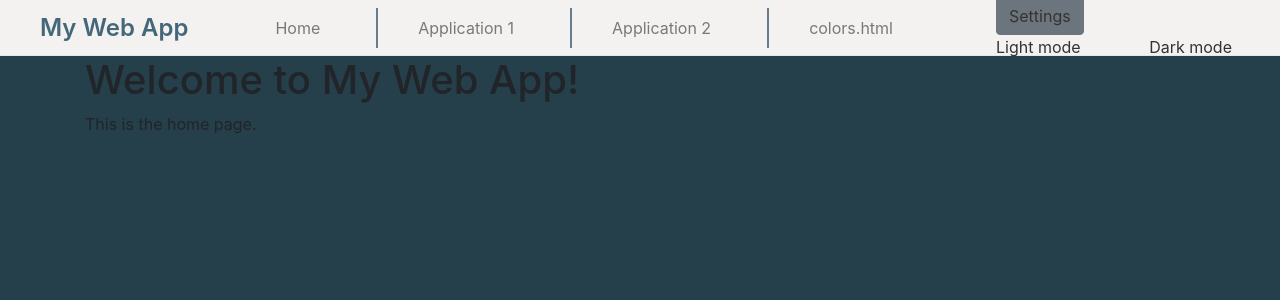
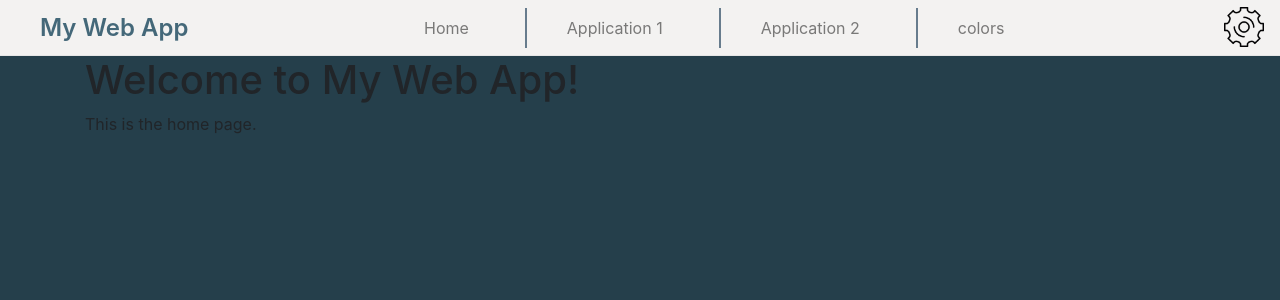
Before and after one commit to Keegan2021/WebApp, a Flask app: page / in a window 1280 px wide. Shown: the top 300 px of the page. Run offline with Flask 2, Linux system fonts and the light colour scheme; some libraries are stand-ins or nearby versions.

Commit message:
added settings gear functionality

```diff
--- a/newproject/static/css/navbar.css
+++ b/newproject/static/css/navbar.css
@@ -48,35 +48,36 @@
     color: #0078D4 !important;
 }
 
-/* Dropdown menu for settings style*/
-.nav_dropdown-toggle {
-    color: #333;
-    font-size: 16px;
-    font-weight: 400;
-    margin-left: 2rem;
-    margin-right: 2rem;
-    text-decoration: none;
+/* popout pane for settings */
+/* hide the settings pane by default */
+#settings-pane {
+    display: none;
 }
 
-.nav_dropdown-toggle:hover {
-    color: #0078D4 !important;
-    background-color: rgb(141, 194, 255);
-    border-radius: 5px;
-    text-decoration: underline;
+/* style the settings button/link */
+#settings-button {
+    padding: 12px;
+    text-align: auto;
+    margin-top: 5px;
+    border: none;
+    cursor: pointer;
+    display: inline-block;
+    width: 40px;
+    height: 40px;
+    background-image: url("../images/settings_gear.png");
+    background-repeat: no-repeat;
+    background-size: 100%;
 }
 
-.nav_dropdown-item {
-    color: #333;
-    font-size: 16px;
-    font-weight: 400;
-    margin-left: 2rem;
-    margin-right: 2rem;
-    text-decoration: none;
+/* show the settings pane when the button/link is clicked */
+#settings-pane {
+    display: none;
+    position: absolute;
+    top: 55px;
+    right: 20px;
+    background-color: white;
+    border: 1px solid rgb(15, 15, 15);
+    padding: 30px;
+    box-shadow: 0 2px 2px rgba(0,0,0,0.3);
+    z-index: 1;
 }
-
-.nav_dropdown-item:hover {
-    color: #0078D4 !important;
-    background-color: rgb(141, 194, 255);
-    border-radius: 5px;
-    text-decoration: underline;
-}
--- a/newproject/static/scripts/navbar_settings_dropdown.js
+++ /dev/null
@@ -1,19 +0,0 @@
-$(document).ready(function() {
-    console.log("Dropdown script loaded"); // Add this line
-    $('.nav_dropdown-toggle').click(function() {
-        $('.nav_dropdown-menu').toggle();
-    });
-
-    $('.nav_dropdown-item').click(function() {
-        var mode = $(this).data('mode');
-        $.ajax({
-            type: 'POST',
-            url: '/set_mode',
-            data: {'mode': mode},
-            success: function() {
-                location.reload(); // Refresh the page to apply the new mode
-            }
-        });
-        $('.nav_dropdown-menu').toggle();
-    });
-});
--- /dev/null
+++ b/newproject/static/scripts/settings_popout.js
@@ -0,0 +1,44 @@
+var settingsButton = document.getElementById('settings-button');
+var settingsPane = document.getElementById('settings-pane');
+
+
+settingsButton.addEventListener('click', function() {
+    if (settingsPane.style.display === 'block') {
+        closeSettingsPane();
+    } else {
+        openSettingsPane();
+    }
+});
+
+document.addEventListener('click', function(event) {
+    // If settings Pane is not displayed dont do anything.
+    if (settingsPane.style.display === 'none' ) {
+        return
+    }
+    // Check if the clicked element is outside the settings pane
+    if (event.target != settingsButton && !settingsPane.contains(event.target)) {
+        closeSettingsPane();
+    }
+});
+
+function openSettingsPane() {
+    settingsPane.style.display = 'block';
+    settingsButton.style.transform = "rotate(10deg)";
+    setTimeout(function() {
+        settingsButton.style.transform = "rotate(20deg)";
+    }, 10);
+    setTimeout(function() {
+        settingsButton.style.transform = "rotate(30deg)";
+    }, 20);
+}
+
+function closeSettingsPane() {
+    settingsPane.style.display = 'none';
+    settingsButton.style.transform = "rotate(20deg)";
+    setTimeout(function() {
+        settingsButton.style.transform = "rotate(10deg)";
+    }, 10);
+    setTimeout(function() {
+        settingsButton.style.transform = "rotate(0deg)";
+    }, 20);
+}
--- a/newproject/templates/base.html
+++ b/newproject/templates/base.html
@@ -5,10 +5,6 @@
     <link rel="stylesheet" href="https://stackpath.bootstrapcdn.com/bootstrap/4.3.1/css/bootstrap.min.css">
     <link rel="stylesheet" href="{{ url_for('static', filename='css/navbar.css') }}">
     <link rel="stylesheet" href="{{ url_for('static', filename='css/baseGeneral.css') }}">
-
-    <script src="https://code.jquery.com/jquery-3.3.1.slim.min.js"></script>
-    <script src="{{ url_for('static', filename='scripts/navbar_settings_dropdown.js') }}"></script>
-
 </head>
 <body>
     <nav class="navbar navbar-expand-lg navbar-light bg-light">
@@ -28,25 +24,31 @@
                     <a class="nav-link" href="/app2">Application 2</a>
                 </li>
                 <li class="nav-item">
-                    <a class="nav-link" href="/colors">colors.html</a>
+                    <a class="nav-link" href="/colors">colors</a>
                 </li>
             </ul>
         </div>
 
-        <!-- Dropdown menu for settings -->
-        <div class="nav_dropdown">
-            <button class="btn btn-secondary nav_dropdown-toggle" type="button" id="settingsDropdown" data-toggle="dropdown" aria-haspopup="true" aria-expanded="false">
-                Settings
-            </button>
-            <div class="nav_dropdown-menu nav_dropdown-menu-right" aria-labelledby="settingsDropdown">
-                <a class="nav_dropdown-item" href="#">Light mode</a>
-                <a class="nav_dropdown-item" href="#">Dark mode</a>
+        <!-- Menu for settings -->
+        <div>
+            <!-- settings button/link -->
+
+            <a id="settings-button"></a>
+
+            <!-- settings pane (hidden by default) -->
+            <div id="settings-pane">
+                <ul>
+                    <li><a href="#">Option 1</a></li>
+                    <li><a href="#">Option 2</a></li>
+                    <li><a href="#">Option 3</a></li>
+                </ul>
             </div>
         </div>
     </nav>
     <div class="container">
         {% block content %}{% endblock %}
     </div>
+    <script src="{{ url_for('static', filename='scripts/settings_popout.js') }}"></script>
 </body>
 
 </html>
```
Also changed, not shown: newproject/static/images/settings_gear.png (added), 1 other file.
